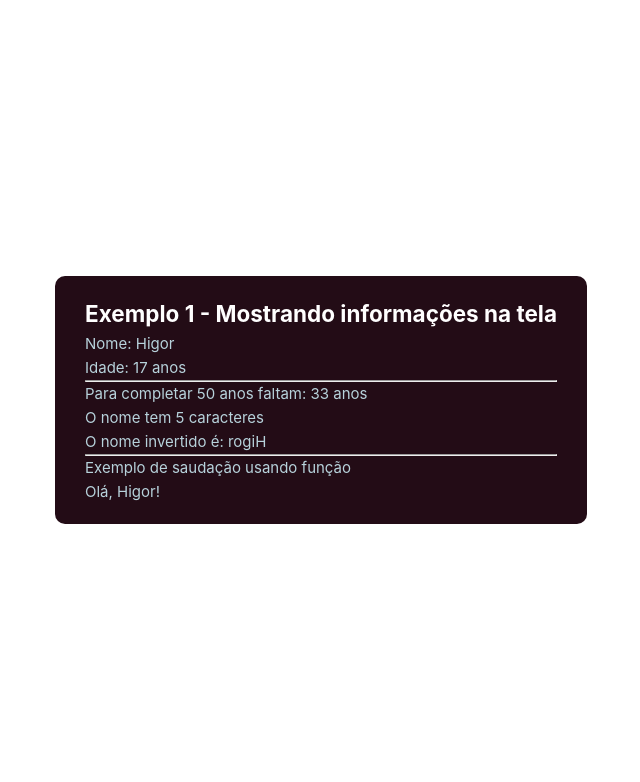
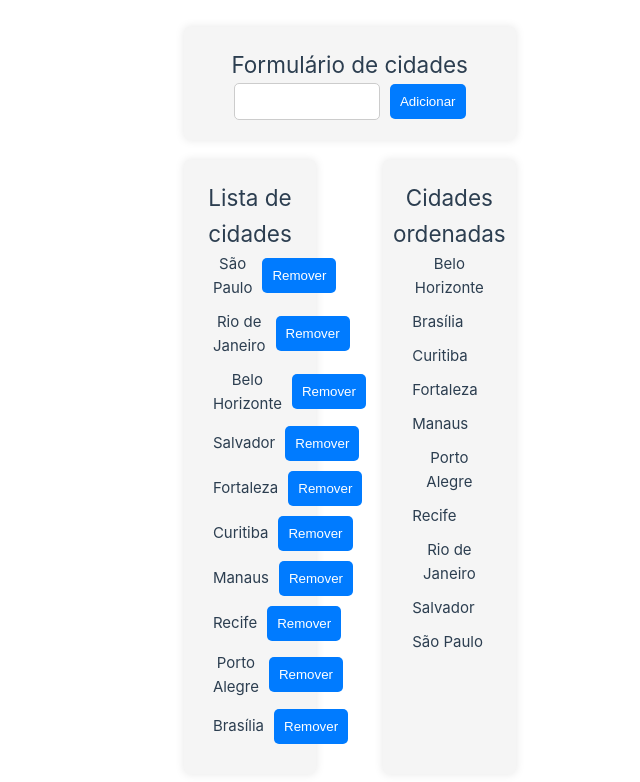
Before and after one commit to HigorAmaral/exercicoVue2, a Vue app: page / in a window 1280 px wide. Shown: the top 782 px of the page, without its empty margins (53-693 px from the left). Built offline with nearby package versions, Linux system fonts and the light colour scheme.

Commit message:
correção do bugs

```diff
--- a/src/App.vue
+++ b/src/App.vue
@@ -1,42 +1,131 @@
 <script setup>
-    const nome = 'Higor'
-    const idade = 17
+  import { computed, ref } from 'vue';
 
-    function inverter(texto) {
-        return texto.split('').reverse().join('')
-    }
+  const cidade = ref('');
+  const cidades = ref([
+    'São Paulo',
+    'Rio de Janeiro',
+    'Belo Horizonte',
+    'Salvador',
+    'Fortaleza',
+    'Curitiba',
+    'Manaus',
+    'Recife',
+    'Porto Alegre',
+    'Brasília',
+  ]);
 
-    function saudacao() {
-        return `Olá, ${nome}!`
-    }
+  const cidadesOrdenadas = computed(() => [...cidades.value].sort());
+
+  function adicionarCidade() {
+    cidades.value.push(cidade.value);
+    cidade.value = '';
+  }
+
+  function removerCidade(index) {
+    cidades.value.splice(index, 1);
+  }
 </script>
 
 <template>
-    <div class="info">
-        <h1>Exemplo 1 - Mostrando informações na tela</h1>
-        <p>Nome: {{ nome }} </p>
-        <p>Idade: {{ idade }}  anos</p>
-        <hr />
-        <p>Para completar 50 anos faltam: {{ 50 - idade }}  anos</p>
-        <p>O nome tem {{ nome.length }}  caracteres</p>
-        <p>O nome invertido é: {{ inverter(nome) }} </p>
-        <hr />
-        <p> Exemplo de saudação usando função</p>
-        <p> {{ saudacao() }}  </p>
+  <div class="correcao">
+    <div class="form">
+      <h2>Formulário de cidades</h2>
+      <input type="text" v-model="cidade" />
+      <button @click="adicionarCidade">Adicionar</button>
     </div>
+    <div class="resultados">
+      <div class="cidades">
+        <h2>Lista de cidades</h2>
+        <ul>
+          <li v-for="(cidade, index) in cidades" :key="index">
+             {{ cidade }}
+            <button @click="removerCidade(index)">Remover</button>
+          </li>
+        </ul>
+      </div>
+      <div class="cidades">
+        <h2>Cidades ordenadas</h2>
+        <ul>
+          <li v-for="cidade in cidadesOrdenadas" :key="cidade">
+             {{ cidade }}
+          </li>
+        </ul>
+      </div>
+    </div>
+  </div>
 </template>
 
 <style scoped>
-.info {
-  background-color: rgba(35,12,22,1);
-  padding: 20px 30px;
-  color: rgb(183, 210, 219);
-  border-radius: 10px;
-}
+  button {
+    padding: 10px;
+    border: none;
+    border-radius: 5px;
+    background-color: #007bff;
+    color: #fff;
+    cursor: pointer;
+  }
 
-h1 {
-  color: white;
-  font-weight: bold;
-  font-size: 1.5em;
-}
+  button:hover {
+    background-color: #0056b3;
+  }
+
+  .correcao {
+    text-align: center;
+    display: flex;
+    flex-direction: column;
+    align-items: center;
+  }
+
+  .form {
+    margin: 20px auto;
+    background-color: #f5f5f5;
+    padding: 20px;
+    border-radius: 5px;
+    box-shadow: 0 0 10px rgba(0, 0, 0, 0.1);
+    width: 70%;
+  }
+
+  .form input {
+    padding: 10px;
+    margin-right: 10px;
+    border: 1px solid #ccc;
+    border-radius: 5px;
+    width: 50%;
+  }
+
+  .resultados {
+    display: flex;
+    justify-content: space-between;
+    width: 70%;
+  }
+
+  .cidades {
+    margin-bottom: 20px;
+    background-color: #f5f5f5;
+    padding: 20px;
+    border-radius: 5px;
+    box-shadow: 0 0 10px rgba(0, 0, 0, 0.1);
+    width: 40%;
+    display: flex;
+    flex-direction: column;
+    align-items: center;
+  }
+
+  .cidades ul {
+    list-style: none;
+    padding: 0;
+    width: 80%;
+  }
+
+  .cidades li {
+    display: flex;
+    justify-content: space-between;
+    align-items: center;
+    margin-bottom: 10px;
+  }
+
+  .cidades button {
+    margin-left: 10px;
+  }
 </style>
```
